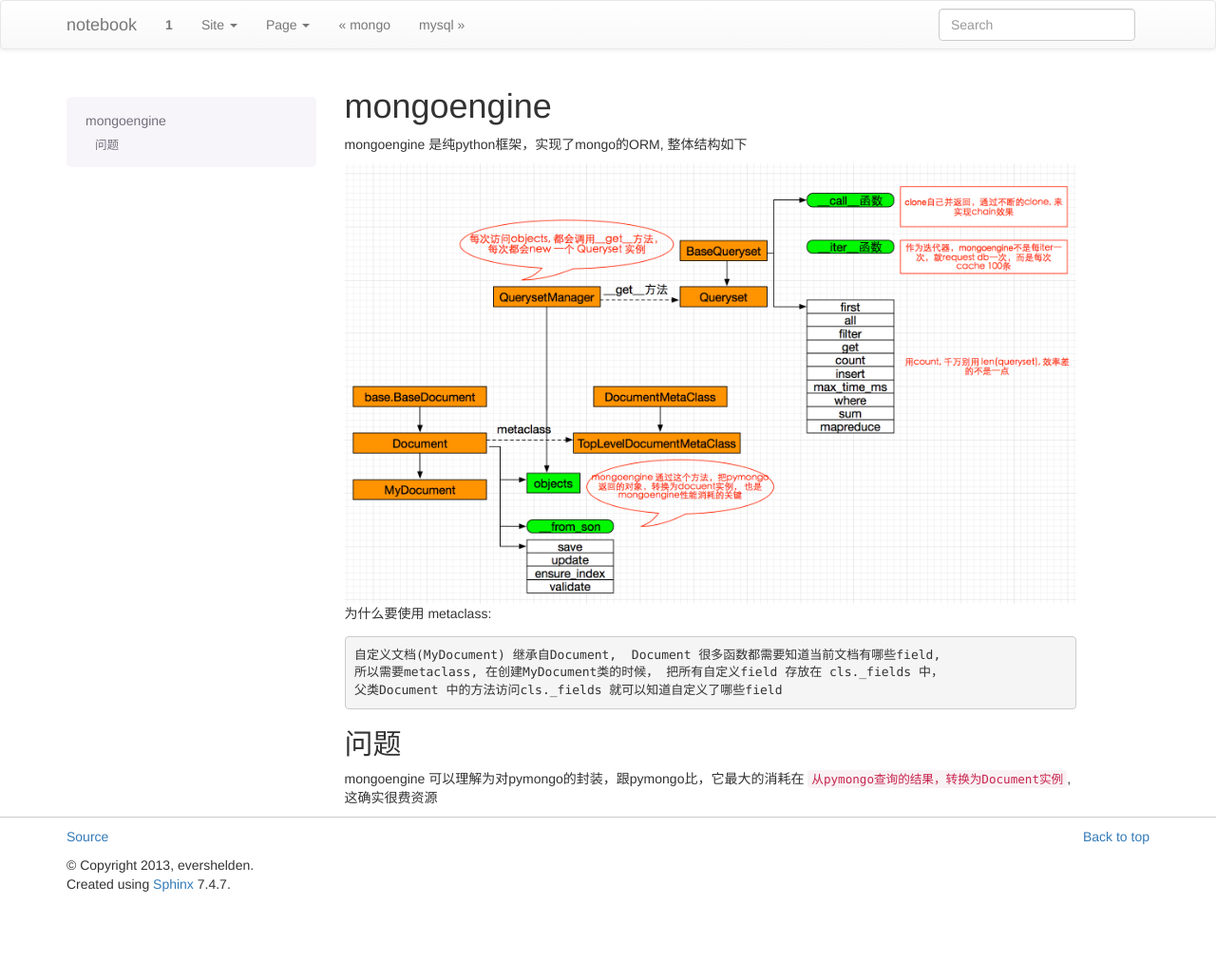
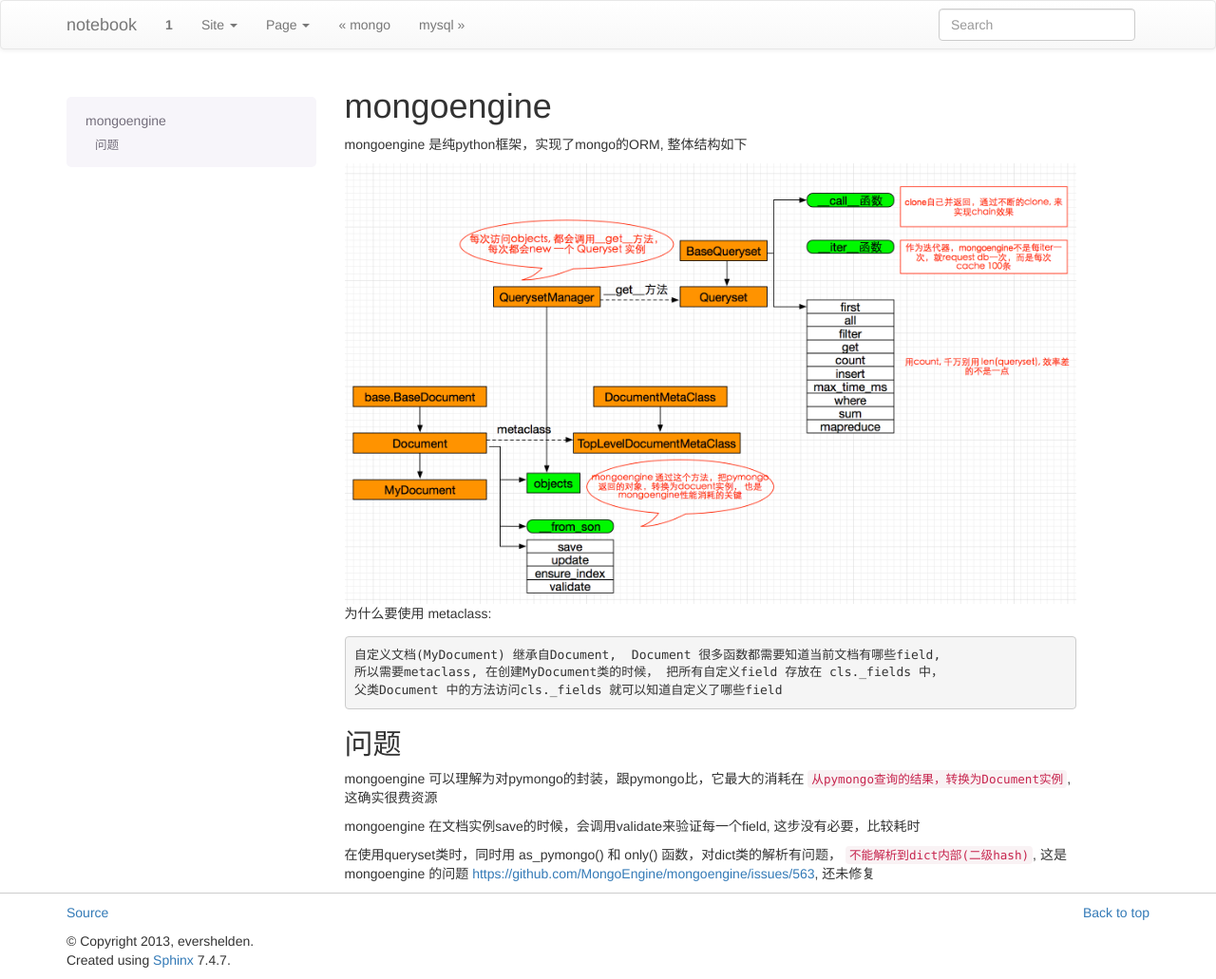
Before and after one commit to xiewenlongs/note, a Sphinx documentation site: the page built from source/software/mongoengine.rst, in a window 1280 px wide. Shown: the whole page at 95% size. Built offline with Sphinx 7.4.7, drawn with Linux system fonts in a browser that asks for light colours; before the commit the page ends 951 px from its top, so only the background shows below that.

Commit message:
update doc

```diff
--- a/source/software/mongoengine.rst
+++ b/source/software/mongoengine.rst
@@ -20,3 +20,9 @@ mongoengine 是纯python框架，实现了mongo的ORM, 整体结构如下
 
 mongoengine 可以理解为对pymongo的封装，跟pymongo比，它最大的消耗在 ``从pymongo查询的结果，转换为Document实例``,
 这确实很费资源
+
+
+mongoengine 在文档实例save的时候，会调用validate来验证每一个field,  这步没有必要，比较耗时
+
+在使用queryset类时，同时用 as_pymongo() 和 only() 函数，对dict类的解析有问题， ``不能解析到dict内部(二级hash)``,
+这是mongoengine 的问题 https://github.com/MongoEngine/mongoengine/issues/563, 还未修复
```
Also changed, not shown: 5 other files.
